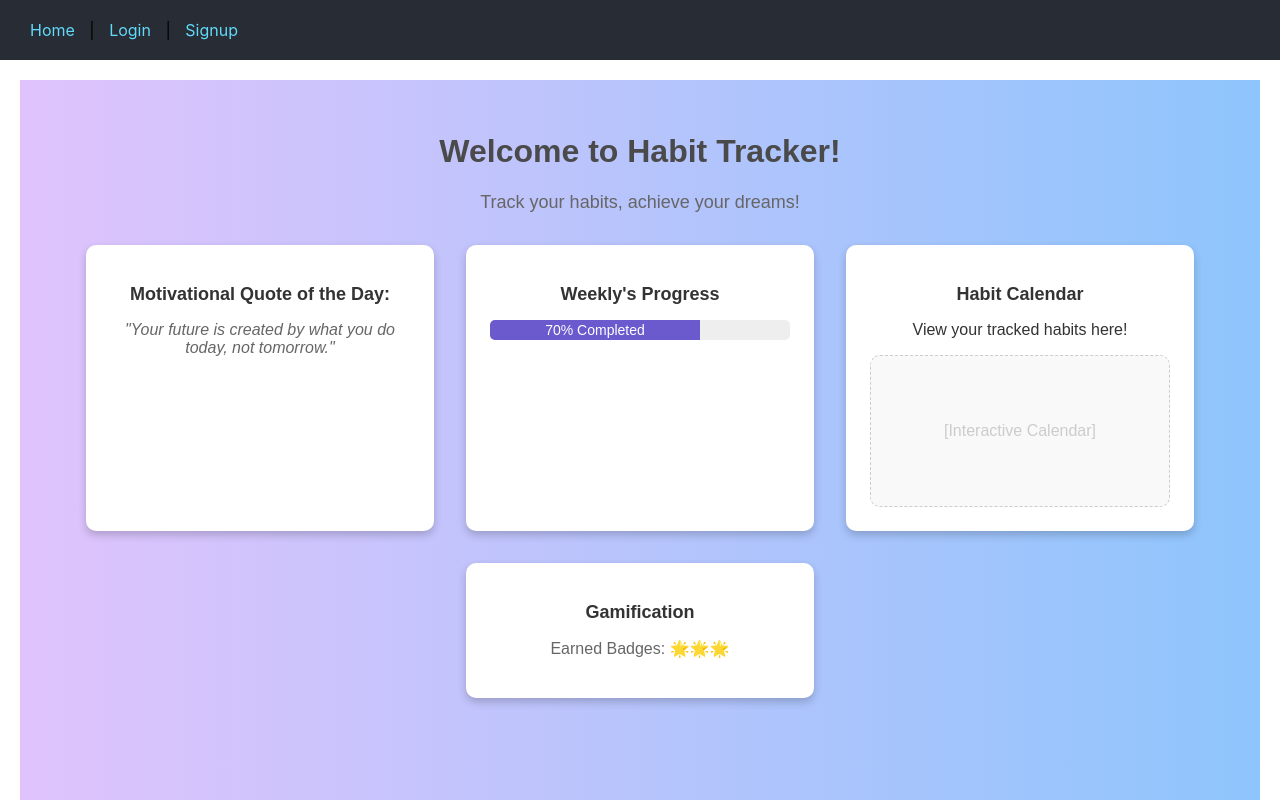
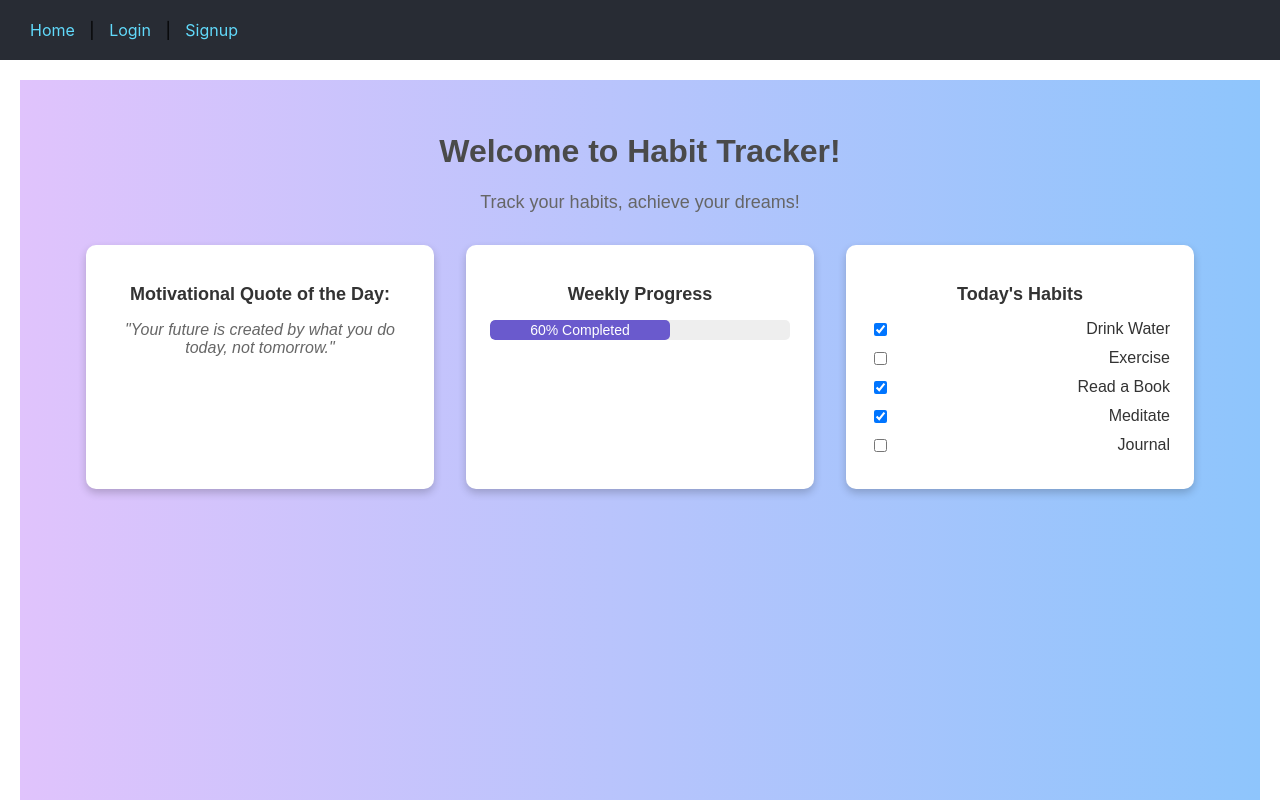
Before and after one commit to madhvesh23/Hackathon_THEFIXERS_HabitTracker, a React (Create React App) app: page / in a window 1280 px wide. Shown: the top 800 px of the page. Built offline with nearby package versions, Linux system fonts and the light colour scheme; the HTML template or start-up script is replaced by a standard one.

Commit message:
Home progress bar

```diff
--- a/src/pages/Home.css
+++ b/src/pages/Home.css
@@ -30,7 +30,7 @@
     justify-content: center;
   }
 
-  .quote, .habit-progress, .habit-calendar, .rewards {
+  .quote, .habit-progress, .habit-checklist {
     background: #fff;
     border-radius: 10px;
     box-shadow: 0 4px 8px rgba(0, 0, 0, 0.2);
@@ -39,7 +39,7 @@
     width: 300px;
   }
 
-  .quote h2, .habit-progress h2, .habit-calendar h2, .rewards h2 {
+  .quote h2, .habit-progress h2, .habit-checklist h2 {
     font-size: 18px;
     color: #333;
   }
@@ -65,21 +65,25 @@
     text-align: center;
     font-size: 14px;
     line-height: 20px;
+    border-radius: 5px;
+    transition: width 0.5s ease-in-out;
   }
 
-  /* Placeholder Calendar */
-  .calendar-placeholder {
-    background: #f9f9f9;
-    height: 150px;
-    line-height: 150px;
-    text-align: center;
-    color: #ccc;
-    border: 1px dashed #ccc;
-    border-radius: 10px;
+  /* Habit List */
+  .habit-list {
+    list-style: none;
+    padding: 0;
+    margin: 0;
   }
 
-  /* Rewards */
-  .rewards p {
+  .habit-list li {
+    display: flex;
+    align-items: center;
+    justify-content: space-between;
+    margin-bottom: 10px;
     font-size: 16px;
-    color: #666;
   }
+
+  .habit-list input[type="checkbox"] {
+    margin-right: 10px;
+  }
--- a/src/pages/Home.js
+++ b/src/pages/Home.js
@@ -1,4 +1,4 @@
-import React from 'react';
+import React, { useState } from 'react';
 import './Home.css';
 
 const Home = () => {
@@ -12,6 +12,20 @@ const Home = () => {
     return quotes[Math.floor(Math.random() * quotes.length)];
   };
 
+  // Example habits data
+  const [habits, setHabits] = useState([
+    { id: 1, name: 'Drink Water', completed: true },
+    { id: 2, name: 'Exercise', completed: false },
+    { id: 3, name: 'Read a Book', completed: true },
+    { id: 4, name: 'Meditate', completed: true },
+    { id: 5, name: 'Journal', completed: false },
+  ]);
+
+  // Calculate progress
+  const totalHabits = habits.length;
+  const completedHabits = habits.filter((habit) => habit.completed).length;
+  const progress = (completedHabits / totalHabits) * 100;
+
   return (
     <div className="home-container">
       <div className="welcome-section">
@@ -20,27 +34,51 @@ const Home = () => {
       </div>
 
       <div className="dashboard">
+        {/* Motivational Quote */}
         <div className="quote">
           <h2>Motivational Quote of the Day:</h2>
           <p>"{getMotivationalQuote()}"</p>
         </div>
 
+        {/* Weekly Progress */}
         <div className="habit-progress">
-          <h2>Weekly's Progress</h2>
+          <h2>Weekly Progress</h2>
           <div className="progress-bar">
-            <div className="progress" style={{ width: '70%' }}>70% Completed</div>
+            <div
+              className="progress"
+              style={{ width: `${progress}%` }}
+            >
+              {Math.round(progress)}% Completed
+            </div>
           </div>
         </div>
 
-        <div className="habit-calendar">
-          <h2>Habit Calendar</h2>
-          <p>View your tracked habits here!</p>
-          <div className="calendar-placeholder">[Interactive Calendar]</div>
-        </div>
+        {/* Habit Checklist */}
 
-        <div className="rewards">
-          <h2>Gamification</h2>
-          <p>Earned Badges: 🌟🌟🌟</p>
+        {/* (completedHabits / totalHabits) * 100 */}
+
+        <div className="habit-checklist">
+          <h2>Today's Habits</h2>
+          <ul className="habit-list">
+            {habits.map((habit) => (
+              <li key={habit.id}>
+                <input
+                  type="checkbox"
+                  checked={habit.completed}
+                  onChange={() => {
+                    setHabits((prevHabits) =>
+                      prevHabits.map((h) =>
+                        h.id === habit.id
+                          ? { ...h, completed: !h.completed }
+                          : h
+                      )
+                    );
+                  }}
+                />
+                {habit.name}
+              </li>
+            ))}
+          </ul>
         </div>
       </div>
     </div>
```
